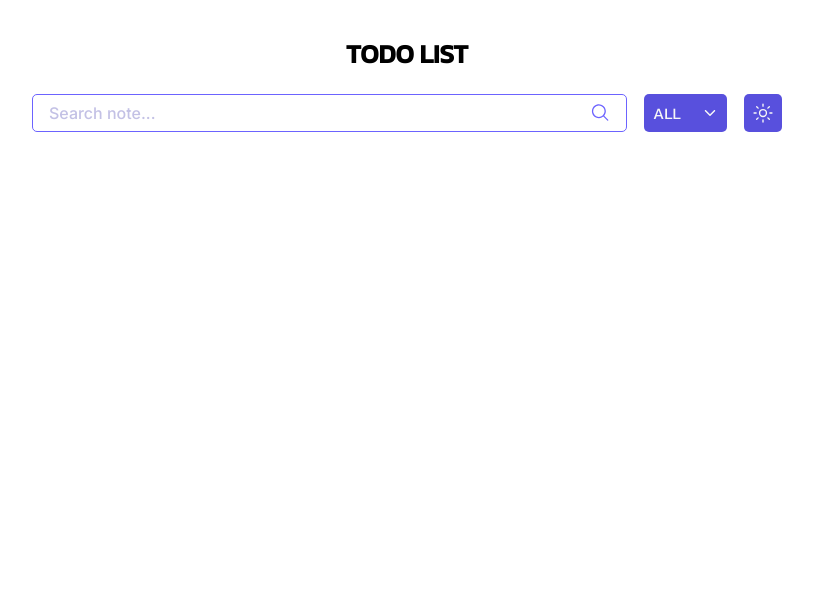
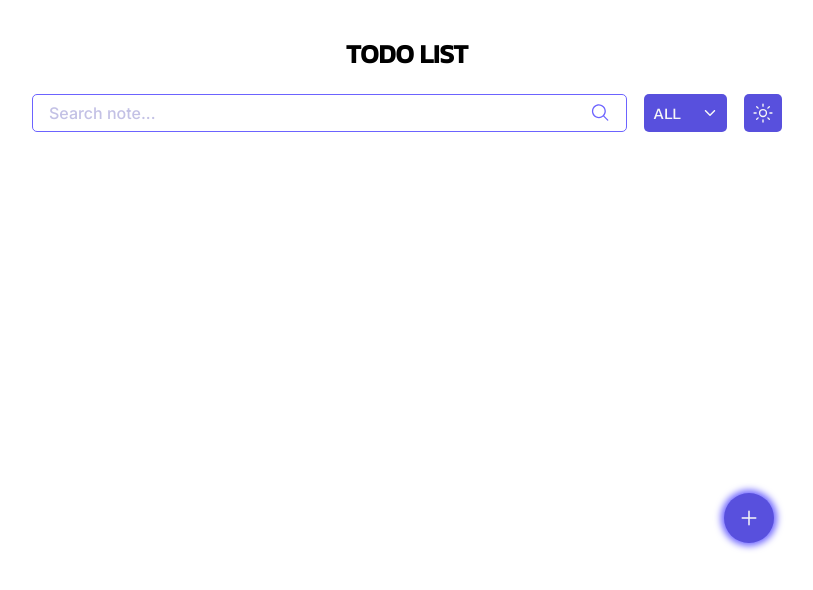
Before and after one commit to Makcim1997/todo-list, a React (Vite) app in the folder vite-todo-list/: page / in a window 1280 px wide. Shown: the top 590 px of the page, without its empty margins (233-1046 px from the left). Built offline with nearby package versions, Linux system fonts and the light colour scheme.

Commit message:
feat: added task button

```diff
--- a/vite-todo-list/src/App.css
+++ b/vite-todo-list/src/App.css
@@ -7,11 +7,13 @@
 }
 
 .wrap {
+    margin: 0 auto;
     max-width: 750px;
-    margin: 0 auto;
+    height: 100vh;
     display: flex;
     flex-direction: column;
     align-items: center;
+    position: relative;
 }
 
 input::placeholder {
--- a/vite-todo-list/src/App.tsx
+++ b/vite-todo-list/src/App.tsx
@@ -1,5 +1,6 @@
 import { FC } from 'react';
 import Header from './components/Header/Header';
+import AddTaskButton from './components/AddTaskButton/AddTaskButton';
 import './App.css';
 
 
@@ -9,6 +10,7 @@ const App: FC = () => {
     <div className='App'>
       <div className='wrap'>
         <Header />
+        <AddTaskButton />
       </div>
     </div>
   )
--- /dev/null
+++ b/vite-todo-list/src/components/AddTaskButton/AddTaskButton.module.css
@@ -0,0 +1,22 @@
+.button {
+    width: 50px;
+    height: 50px;
+    border-radius: 100%;
+    background-color: #5850DD;
+    position: absolute;
+    top: 493px;
+    left: 692px;
+    line-height: 62px;
+    box-shadow: 0 0 7px 3px #6C63FF;
+    transition: all .4s ease;
+}
+
+.button:hover {
+    background-color: #6C63FF;
+}
+
+.button svg {
+    stroke: #F7F7F7;
+    width: 24px;
+    height: 24px;
+}
--- /dev/null
+++ b/vite-todo-list/src/components/AddTaskButton/AddTaskButton.tsx
@@ -0,0 +1,14 @@
+import { FC } from "react";
+import styles from './AddTaskButton.module.css';
+import { IoAddOutline } from "react-icons/io5";
+
+const AddTaskButton: FC = () => {
+    return (
+        <button className={styles.button}>
+            <IoAddOutline />
+        </button>
+    )
+}
+
+
+export default AddTaskButton;
```
